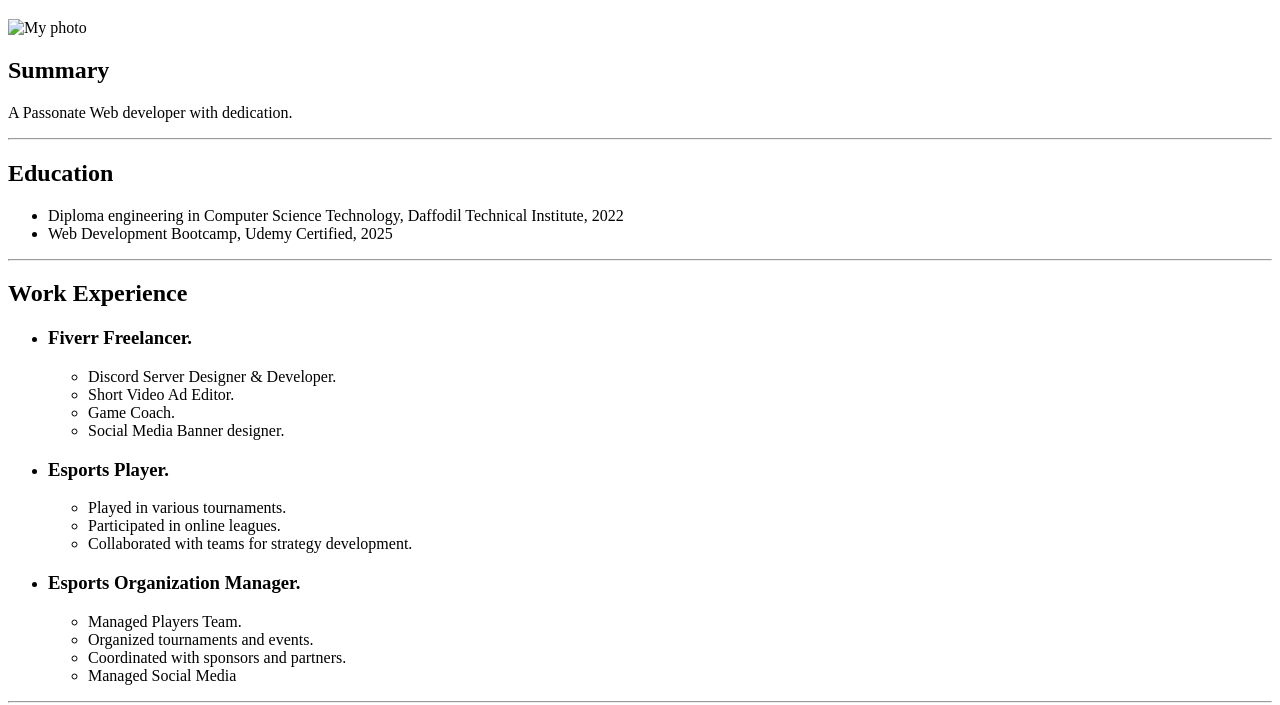
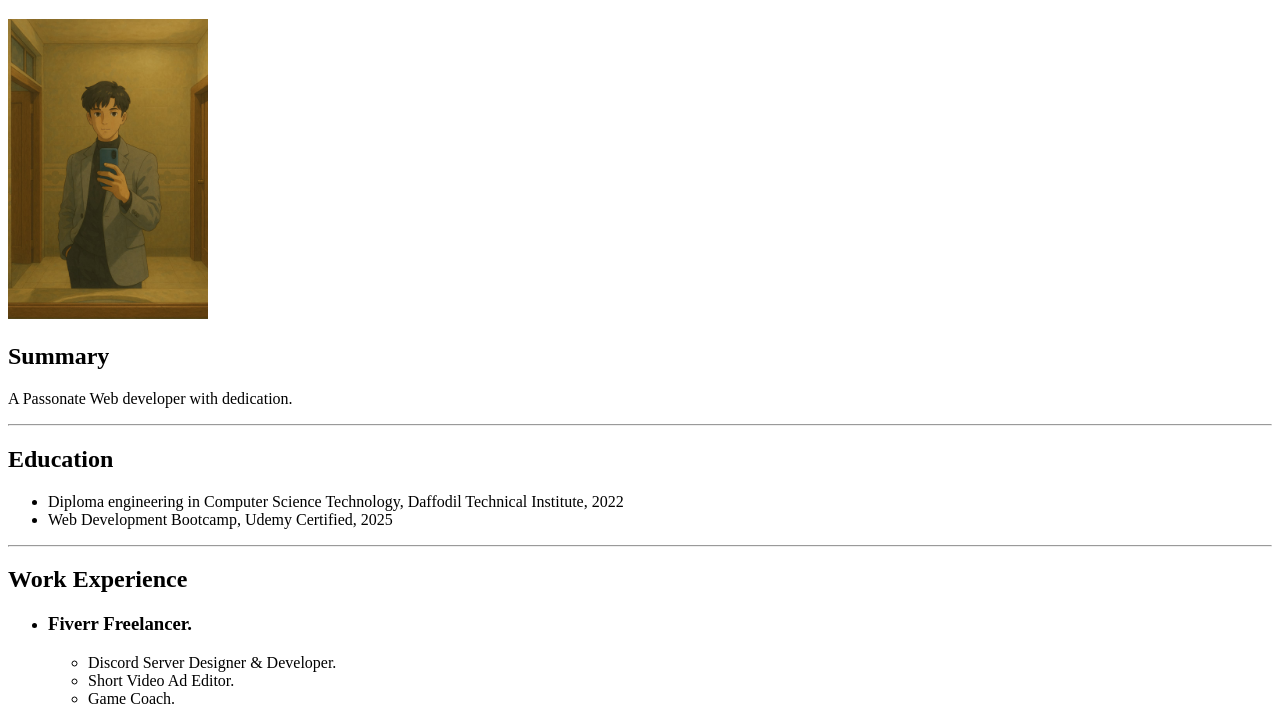
Before and after one commit to ItsBarin/html-portfolio-2-resume, a plain HTML site: page index.html in a window 1280 px wide. Shown: the part 61-766 px from the top of the page. Drawn offline with Linux system fonts and the light colour scheme.

Commit message:
index.html

```diff
--- a/index.html
+++ b/index.html
@@ -8,7 +8,7 @@
 <body>
     <h1>Barin Khan</h1>
 
-    <img src="Snapchat-1627666268.jpg" alt="My photo" width="200" height="300">
+    <img src="8d40b699-ebb3-4ede-aff1-a6c1d957ddee.jpeg" alt="My photo" width="200" height="300">
 
     <h2>Summary</h2>
     <p>A Passonate Web developer with dedication.</p>
```
